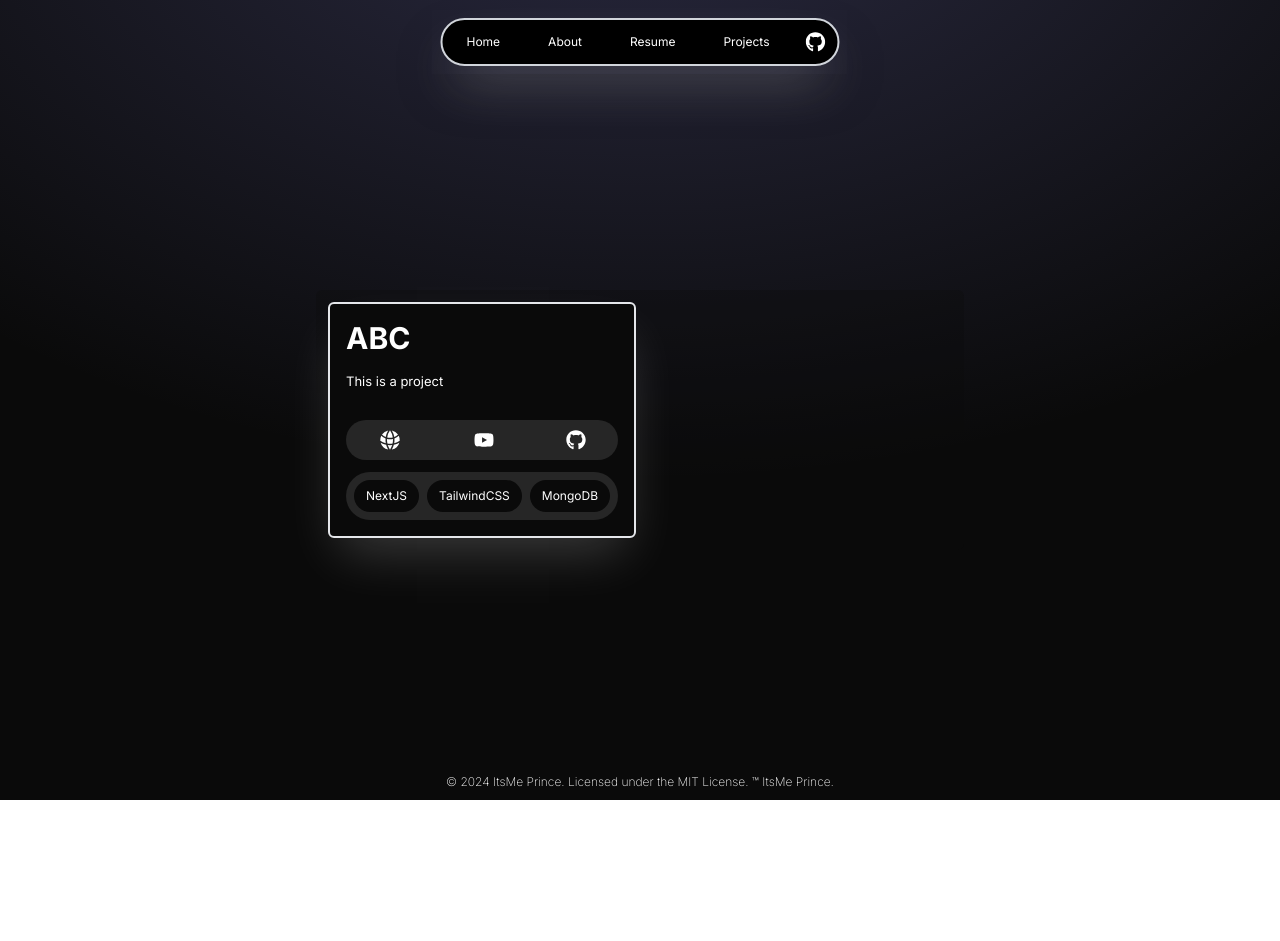
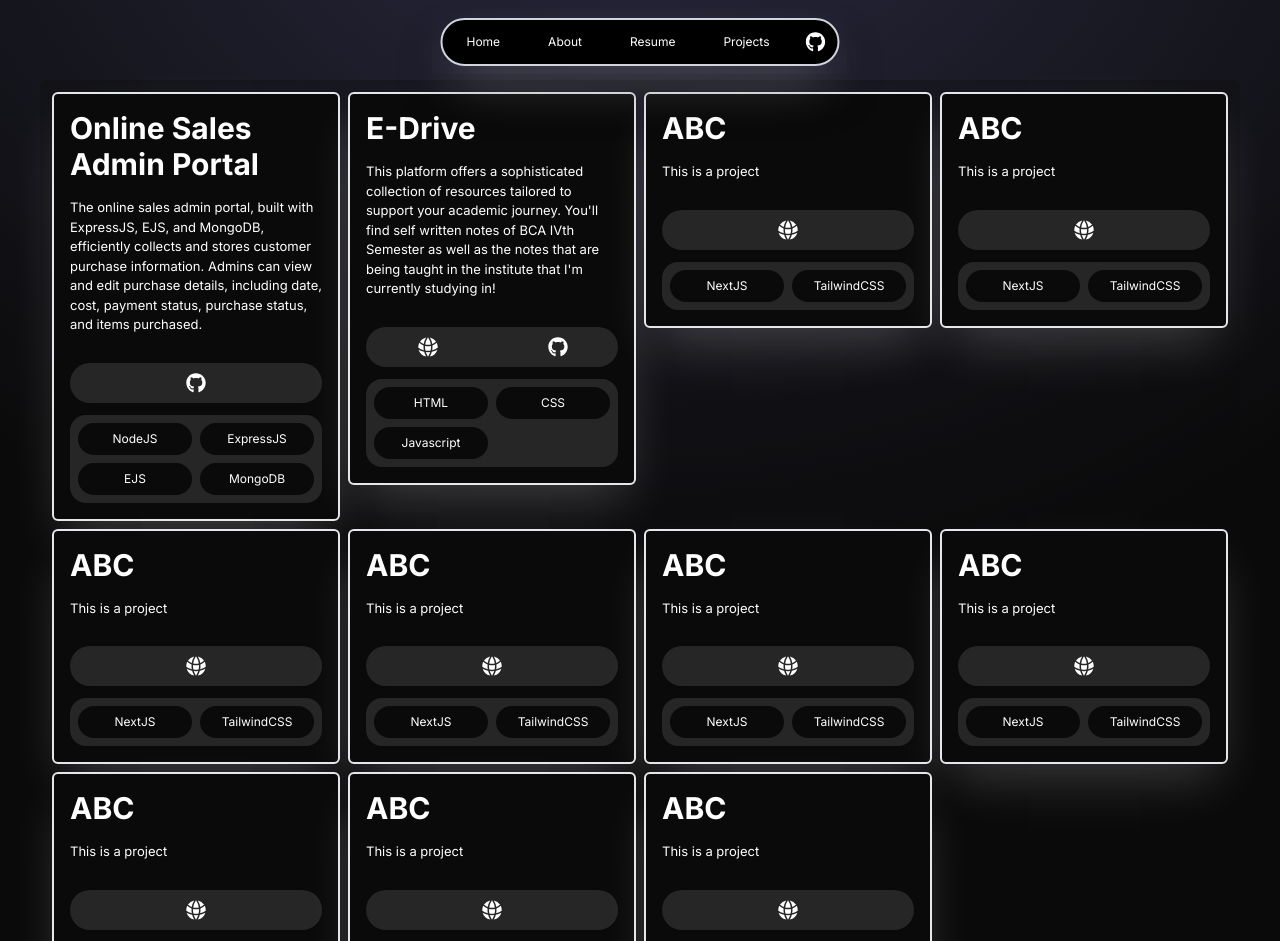
Before and after one commit to itsmeprinceyt/portfolio_itsmeprince, a Next.js app: page /projects in a window 1280 px wide. Shown: the top 941 px of the page. Before the commit the page ends 800 px from the top, so only its background shows below. Built offline with nearby package versions, Linux system fonts and the light colour scheme.

Commit message:
fixing grids

```diff
--- a/app/(components)/ProjectCard.jsx
+++ b/app/(components)/ProjectCard.jsx
@@ -2,16 +2,16 @@ import Link from "next/link.js";
 
 export default function ProjectCard({ ProjectName, ProjectDescription, Link1, Link2, Link3, Tags }) {
     return (
-        <>
+        <div>
             <div className="bg-neutral-950  hover:shadow-white/30 p-4 rounded-md col-span-1 sm:col-span-2 border-2 shadow-2xl shadow-white/20 flex flex-col gap-3">
                 <div className="mb-4">
                     <h2 className="text-3xl font-bold">{ProjectName}</h2>
                     <p className="text-[13px] mt-4">{ProjectDescription}
                     </p>
                 </div>
-
                 <div className="bg-neutral-800 rounded-full h-10  flex justify-around items-center gap-2 hover:bg-white hover:text-black">
-                    <Link href="/">
+                {Link1 && Link1.available && Link1.url && (
+                    <Link href={Link1.url} target="_blank">
                         <svg
                             xmlns="http://www.w3.org/2000/svg"
                             viewBox="0 0 24 24"
@@ -21,7 +21,9 @@ export default function ProjectCard({ ProjectName, ProjectDescription, Link1, Li
                                 d="M21.721 12.752a9.711 9.711 0 00-.945-5.003 12.754 12.754 0 01-4.339 2.708 18.991 18.991 0 01-.214 4.772 17.165 17.165 0 005.498-2.477zM14.634 15.55a17.324 17.324 0 00.332-4.647c-.952.227-1.945.347-2.966.347-1.021 0-2.014-.12-2.966-.347a17.515 17.515 0 00.332 4.647 17.385 17.385 0 005.268 0zM9.772 17.119a18.963 18.963 0 004.456 0A17.182 17.182 0 0112 21.724a17.18 17.18 0 01-2.228-4.605zM7.777 15.23a18.87 18.87 0 01-.214-4.774 12.753 12.753 0 01-4.34-2.708 9.711 9.711 0 00-.944 5.004 17.165 17.165 0 005.498 2.477zM21.356 14.752a9.765 9.765 0 01-7.478 6.817 18.64 18.64 0 001.988-4.718 18.627 18.627 0 005.49-2.098zM2.644 14.752c1.682.971 3.53 1.688 5.49 2.099a18.64 18.64 0 001.988 4.718 9.765 9.765 0 01-7.478-6.816zM13.878 2.43a9.755 9.755 0 016.116 3.986 11.267 11.267 0 01-3.746 2.504 18.63 18.63 0 00-2.37-6.49zM12 2.276a17.152 17.152 0 012.805 7.121c-.897.23-1.837.353-2.805.353-.968 0-1.908-.122-2.805-.353A17.151 17.151 0 0112 2.276zM10.122 2.43a18.629 18.629 0 00-2.37 6.49 11.266 11.266 0 01-3.746-2.504 9.754 9.754 0 016.116-3.985z" />
                         </svg>
                     </Link >
-                    <Link href="/">
+                    )}
+                    {Link2 && Link2.available && Link2.url && (
+                    <Link href={Link2.url} target="_blank">
                         <span className="[&>svg]:h-5 [&>svg]:w-5">
                             <svg
                                 xmlns="http://www.w3.org/2000/svg"
@@ -32,7 +34,9 @@ export default function ProjectCard({ ProjectName, ProjectDescription, Link1, Li
                             </svg>
                         </span>
                     </Link>
-                    <Link href="/">
+                    )}
+                    {Link3 && Link3.available && Link3.url && (
+                    <Link href={Link3.url} target="_blank">
                         <span className="[&>svg]:h-5 [&>svg]:w-5">
                             <svg
                                 xmlns="http://www.w3.org/2000/svg"
@@ -43,15 +47,16 @@ export default function ProjectCard({ ProjectName, ProjectDescription, Link1, Li
                             </svg>
                         </span>
                     </Link>
+                    )}
                 </div>
-                <div className="bg-neutral-800 rounded-full p-2 flex justify-center items-center gap-2 text-white">
+                <div className="relative bg-neutral-800 p-2 rounded-2xl grid grid-cols-2 gap-2 justify-center items-center text-white">
                 {Tags.map((tag, index) => (
-                    <div key={index} className="bg-neutral-950 p-2 rounded-full px-3 text-xs">
+                    <div key={index} className="bg-neutral-950 p-2 rounded-full px-3 text-xs overflow-hidden overflow-ellipsis text-center">
                         {tag}
                     </div>
                 ))}
             </div>
             </div>
-        </>
+        </div>
     );
 }
--- a/app/projects/page.jsx
+++ b/app/projects/page.jsx
@@ -5,17 +5,98 @@ export default function Projects() {
     return (
         <>
             <div className="">
-                <div className="flex justify-center items-center min-h-screen top-0 z-[-2] bg-neutral-950 bg-[radial-gradient(ellipse_80%_80%_at_50%_-20%,rgba(120,119,198,0.3),rgba(255,255,255,0))] px-10 pt-[100px] pb-[60px] sm:pt-[40px] sm:pb-0">
+                <div className="flex justify-center items-center min-h-screen top-0 z-[-2] bg-neutral-950 bg-[radial-gradient(ellipse_80%_80%_at_50%_-20%,rgba(120,119,198,0.3),rgba(255,255,255,0))] px-10 pt-[100px] pb-[60px] sm:pt-[80px] sm:pb-[50px]">
                     <div className="bg-neutral-950/30 rounded-md text-white w-max h-max p-3 grid grid-cols-1 gap-2 items-start sm:grid-cols-1 sm:justify-center sm:items-center">
-                        <div className="grid gap-2 grid-cols-1 sm:grid-cols-4">
+                        <div className="grid gap-2 grid-cols-1 sm:grid-cols-2 md:grid-cols-4">
+                            <ProjectCard
+                                ProjectName="Online Sales Admin Portal"
+                                ProjectDescription="The online sales admin portal, built with ExpressJS, EJS, and MongoDB, efficiently collects and stores customer purchase information. Admins can view and edit purchase details, including date, cost, payment status, purchase status, and items purchased."
+                                Link1={{ available: false, url: "" }}
+                                Link2={{ available: false, url: "" }}
+                                Link3={{ available: true, url: "https://github.com/itsmeprinceyt/itsmeprince-shop-with-db" }}
+                                Tags={["NodeJS","ExpressJS","EJS","MongoDB"]}
+                            />
+                            <ProjectCard
+                                ProjectName="E-Drive"
+                                ProjectDescription="This platform offers a sophisticated collection of resources tailored to support your academic journey. You'll find self written notes of BCA IVth Semester as well as the notes that are being taught in the institute that I'm currently studying in!"
+                                Link1={{ available: true, url: "https://itsmeprinceyt.github.io/e-drive/index.html" }}
+                                Link2={{ available: false, url: "" }}
+                                Link3={{ available: true, url: "https://github.com/itsmeprinceyt/e-drive" }}
+                                Tags={["HTML", "CSS","Javascript"]}
+                            />
                             <ProjectCard
                                 ProjectName="ABC"
                                 ProjectDescription="This is a project"
-                                Link1={{ available: false, url: "" }}
+                                Link1={{ available: true, url: "https://currency-exchange-lemon-ten.vercel.app/" }}
                                 Link2={{ available: false, url: "" }}
                                 Link3={{ available: false, url: "" }}
-                                Tags={["NextJS", "TailwindCSS", "MongoDB"]}
+                                Tags={["NextJS", "TailwindCSS"]}
                             />
+                            <ProjectCard
+                                ProjectName="ABC"
+                                ProjectDescription="This is a project"
+                                Link1={{ available: true, url: "https://currency-exchange-lemon-ten.vercel.app/" }}
+                                Link2={{ available: false, url: "" }}
+                                Link3={{ available: false, url: "" }}
+                                Tags={["NextJS", "TailwindCSS"]}
+                            />
+                            <ProjectCard
+                                ProjectName="ABC"
+                                ProjectDescription="This is a project"
+                                Link1={{ available: true, url: "https://currency-exchange-lemon-ten.vercel.app/" }}
+                                Link2={{ available: false, url: "" }}
+                                Link3={{ available: false, url: "" }}
+                                Tags={["NextJS", "TailwindCSS"]}
+                            />
+                            <ProjectCard
+                                ProjectName="ABC"
+                                ProjectDescription="This is a project"
+                                Link1={{ available: true, url: "https://currency-exchange-lemon-ten.vercel.app/" }}
+                                Link2={{ available: false, url: "" }}
+                                Link3={{ available: false, url: "" }}
+                                Tags={["NextJS", "TailwindCSS"]}
+                            />
+                            <ProjectCard
+                                ProjectName="ABC"
+                                ProjectDescription="This is a project"
+                                Link1={{ available: true, url: "https://currency-exchange-lemon-ten.vercel.app/" }}
+                                Link2={{ available: false, url: "" }}
+                                Link3={{ available: false, url: "" }}
+                                Tags={["NextJS", "TailwindCSS"]}
+                            />
+                            <ProjectCard
+                                ProjectName="ABC"
+                                ProjectDescription="This is a project"
+                                Link1={{ available: true, url: "https://currency-exchange-lemon-ten.vercel.app/" }}
+                                Link2={{ available: false, url: "" }}
+                                Link3={{ available: false, url: "" }}
+                                Tags={["NextJS", "TailwindCSS"]}
+                            />
+                            <ProjectCard
+                                ProjectName="ABC"
+                                ProjectDescription="This is a project"
+                                Link1={{ available: true, url: "https://currency-exchange-lemon-ten.vercel.app/" }}
+                                Link2={{ available: false, url: "" }}
+                                Link3={{ available: false, url: "" }}
+                                Tags={["NextJS", "TailwindCSS"]}
+                            />
+                            <ProjectCard
+                                ProjectName="ABC"
+                                ProjectDescription="This is a project"
+                                Link1={{ available: true, url: "https://currency-exchange-lemon-ten.vercel.app/" }}
+                                Link2={{ available: false, url: "" }}
+                                Link3={{ available: false, url: "" }}
+                                Tags={["NextJS", "TailwindCSS"]}
+                            />
+                            <ProjectCard
+                                ProjectName="ABC"
+                                ProjectDescription="This is a project"
+                                Link1={{ available: true, url: "https://currency-exchange-lemon-ten.vercel.app/" }}
+                                Link2={{ available: false, url: "" }}
+                                Link3={{ available: false, url: "" }}
+                                Tags={["NextJS", "TailwindCSS"]}
+                            />
+
 
                         </div>
                     </div>
```
Also changed, not shown: app/resume/page.jsx (+6 -6 lines).
